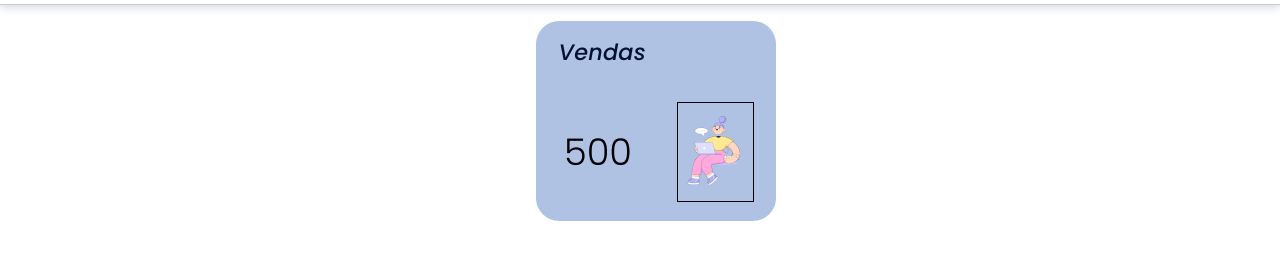
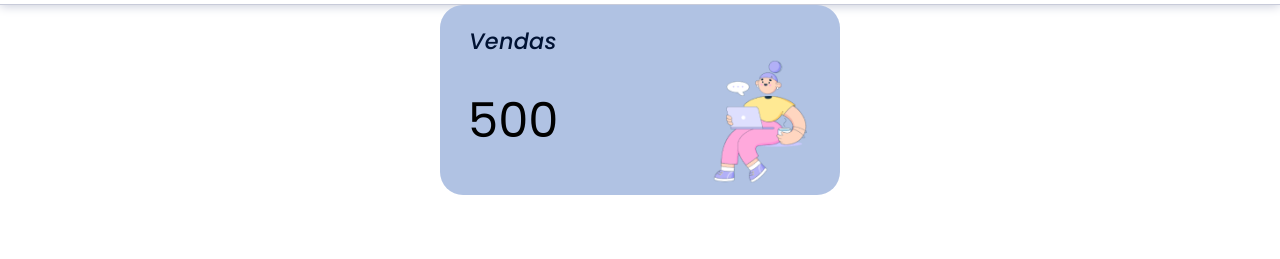
Before and after one commit to Senai-Dev-ops/Front, a React app: page / in a window 1280 px wide. Shown: the part 51-310 px from the top of the page. Built offline with nearby package versions, Linux system fonts and the light colour scheme.

Commit message:
primeiro card

```diff
--- a/src/components/Cards/index.js
+++ b/src/components/Cards/index.js
@@ -1,9 +1,9 @@
 import React from "react";
 import "./style.css";
 
-const Cards = ({ title, image, textContent }) => {
+const Cards = ({ title, image, textContent, color }) => {
 	return (
-		<div className="box-card">
+		<div className={`box-card ${color}`}>
 			<div className="container-box-title">
 				<h3 className="title">{title}</h3>
 			</div>
@@ -13,9 +13,7 @@ const Cards = ({ title, image, textContent }) => {
 					<p>{textContent}</p>
 				</div>
 
-				<div className="card-image">
-					<img src={image} alt={`Card ${title}`} />
-				</div>
+				<img className="card-image" src={image} alt={`Card ${title}`} />
 			</div>
 		</div>
 	);
--- a/src/components/Cards/style.css
+++ b/src/components/Cards/style.css
@@ -1,16 +1,17 @@
 .box-card {
   width: 100%;
-	height: 200px;
-	margin: 16px;
-	position: relative;
+  height: min-content;
 
   display: flex;
   flex-direction: column;
-	justify-content: space-around;
+  justify-content: center;
   align-items: center;
 
+  border-radius: 23px;
+}
+
+.box-card.purple {
   background-color: #b0c2e3;
-	border-radius: 23px;
 }
 
 .container-box-title {
@@ -21,7 +22,7 @@
 }
 
 .container-box-title h3.title {
-	margin: 0 1em;
+  margin: 0.85em 1.3em 0;
 
   letter-spacing: 0.01em;
   text-transform: capitalize;
@@ -35,6 +36,7 @@
 .card-content {
   width: 100%;
   padding: 0 12px;
+  margin-bottom: 12px;
 
   display: flex;
   flex-direction: row;
@@ -45,16 +47,10 @@
 
 .card-content .card-value {
   margin: 0 16px;
-	height: min-content;
 }
 
 .card-content .card-value p {
-	font-size: 2.3em;
-	font-weight: 300;
+  font-size: 3em;
+  font-weight: 400;
+  text-align: center;
 }
-
-.card-content .card-image {
-	margin: 5px 10px;
-	border: 1px solid black;
-	height: 100px;
-}
--- a/src/pages/Home/index.js
+++ b/src/pages/Home/index.js
@@ -1,6 +1,6 @@
 import React from "react";
 import Cards from "../../components/Cards";
-import GirlWorkflow from "../../assets/gum-workflow.png";
+import GirlWorkflow from "../../assets/img-card1.png";
 import "./style.css";
 import Header from "../../components/header";
 
@@ -9,7 +9,12 @@ const Home = () => {
     <article className="container">
       <Header />
       <div className="container-cards">
-        <Cards title="vendas" textContent="500" image={GirlWorkflow} />
+        <Cards
+          color="purple"
+          title="vendas"
+          textContent="500"
+          image={GirlWorkflow}
+        />
       </div>
     </article>
   );
--- a/src/pages/Home/style.css
+++ b/src/pages/Home/style.css
@@ -7,5 +7,5 @@ article.container {
 }
 
 .container-cards {
-  width: 240px;
+  width: 400px;
 }
```
Also changed, not shown: src/assets/gum-workflow.png (deleted), src/assets/gum-workflow1.png (deleted), src/assets/img-card1.png (added). Lines whose indentation alone changed are shown as unchanged.
